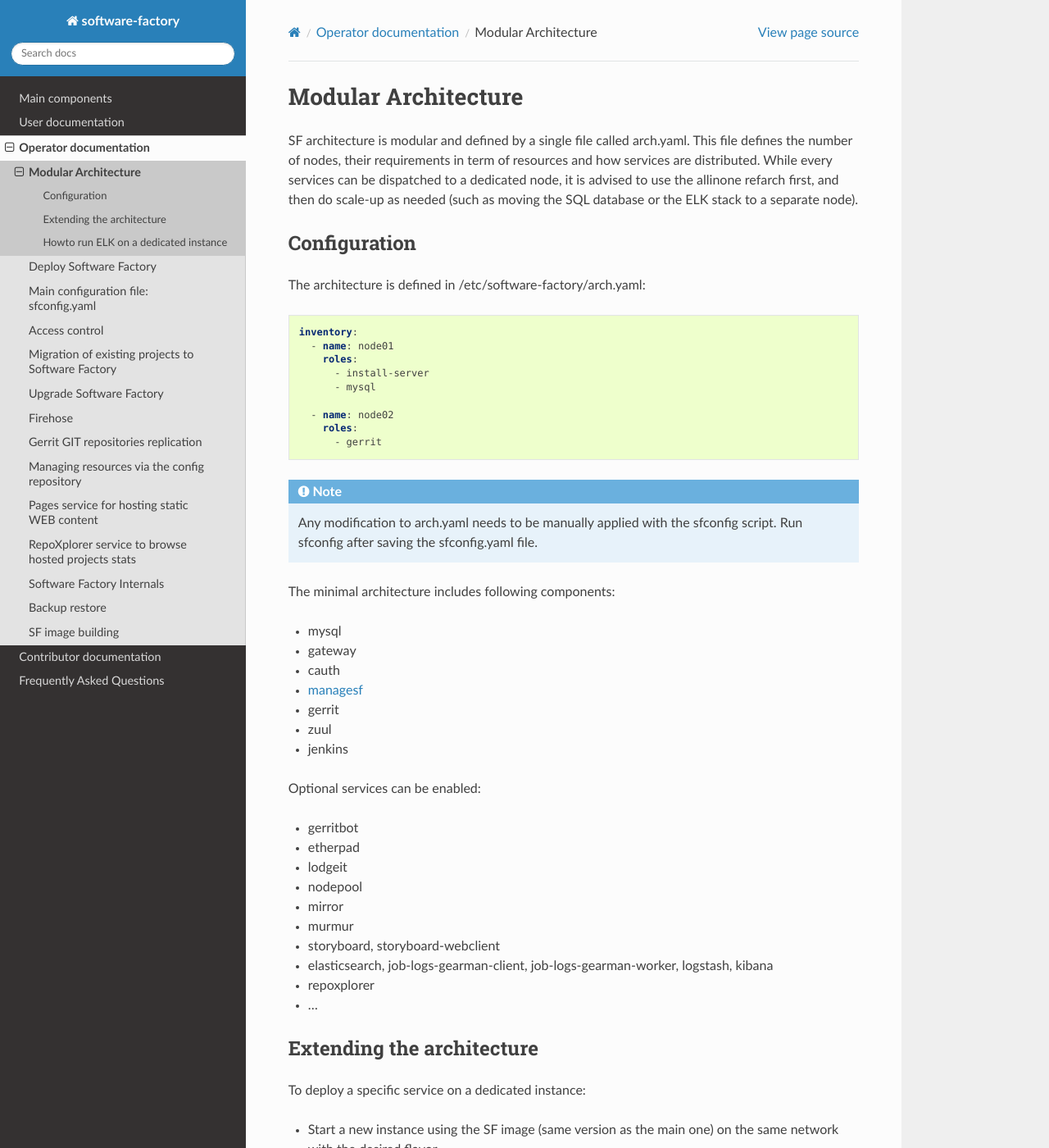
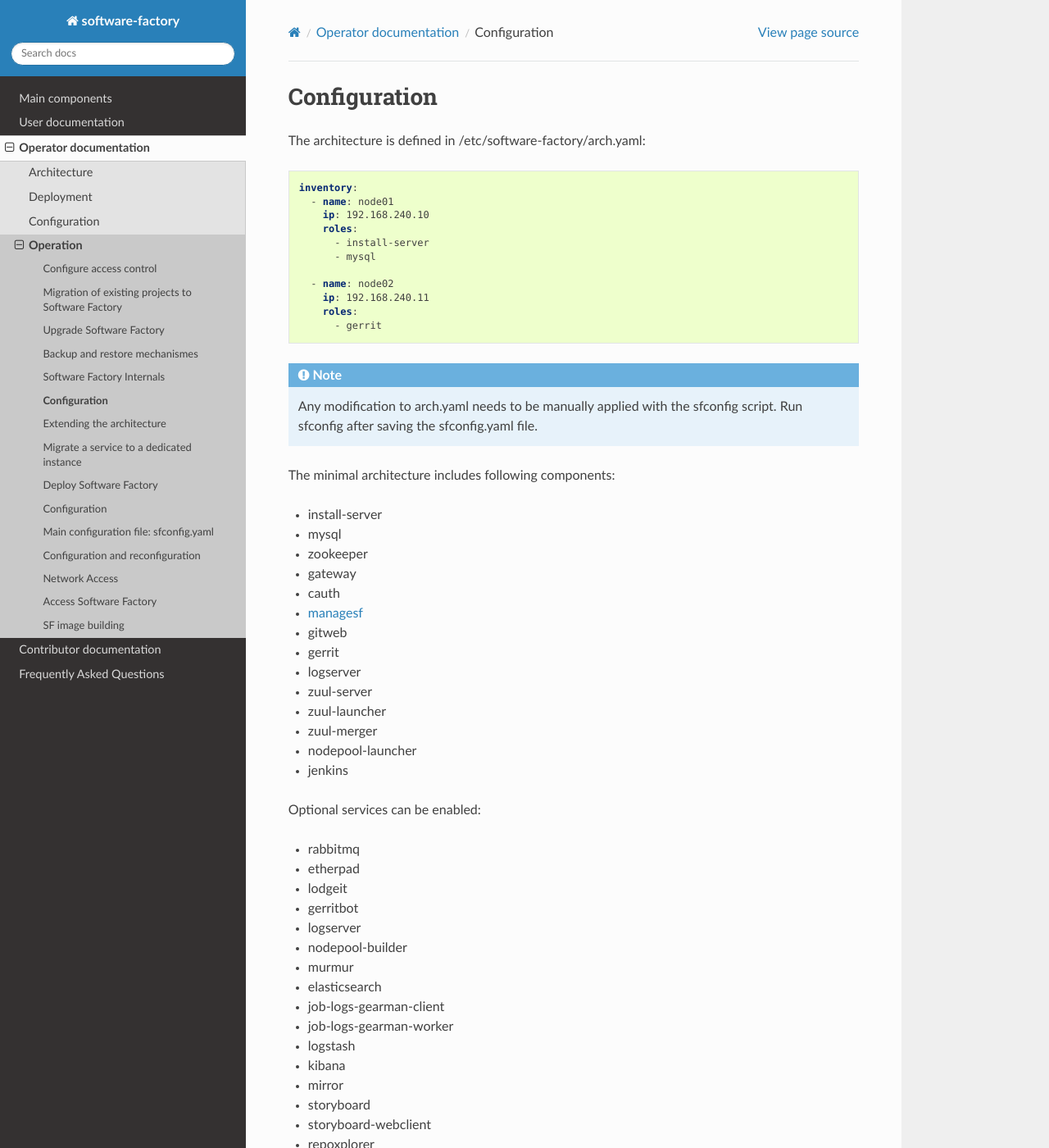
Before and after one commit to softwarefactory-project/sf-docs, a Sphinx documentation site: the page built from docs/operator/architecture.rst, in a window 1280 px wide and 1400 px high. Shown: the whole window at 82% size. Built offline with Sphinx 7.4.7 and the Read the Docs theme 2.0.0, drawn with Linux system fonts in a browser that asks for light colours; some of the changed text lies outside the part shown.

Commit message:
refactore operator documentation
* remove the 'root password' section, we don't set a blank password for
  root on sf-2.6
* cleanup pages

Change-Id: Ie0248b375a4145b0ba93c63e19c2b51a2844bba6

```diff
--- a/docs/operator/arch.rst
+++ b/docs/operator/architecture.rst
@@ -1,15 +1,4 @@
-.. _sf-arch:
-
-Modular Architecture
-====================
-
-SF architecture is modular and defined by a single file called arch.yaml. This
-file defines the number of nodes, their requirements in term of resources and
-how services are distributed. While every services can be dispatched to a
-dedicated node, it is advised to use the allinone refarch first, and then do
-scale-up as needed (such as moving the SQL database or the ELK stack to
-a separate node).
-
+.. _architecture_config_file:
 
 Configuration
 -------------
@@ -20,11 +9,13 @@
 
   inventory:
     - name: node01
+      ip: 192.168.240.10
       roles:
         - install-server
         - mysql
 
     - name: node02
+      ip: 192.168.240.11
       roles:
         - gerrit
 
@@ -40,28 +31,48 @@
 ..      create one page per component if needed
 ..      explain how to use and deploy each component
 
+
+* install-server
 * mysql
+* zookeeper
 * gateway
 * cauth
 * `managesf </docs/managesf/>`_
+* gitweb
 * gerrit
-* zuul
+* logserver
+* zuul-server
+* zuul-launcher
+* zuul-merger
+* nodepool-launcher
 * jenkins
 
 Optional services can be enabled:
 
-* gerritbot
+
+* rabbitmq
 * etherpad
 * lodgeit
-* nodepool
+* gerritbot
+* logserver
+* nodepool-builder
+* murmur
+* elasticsearch
+* job-logs-gearman-client
+* job-logs-gearman-worker
+* logstash
+* kibana
 * mirror
-* murmur
-* storyboard, storyboard-webclient
-* elasticsearch, job-logs-gearman-client, job-logs-gearman-worker, logstash, kibana
+* storyboard
+* storyboard-webclient
 * repoxplorer
-* ...
+* firehose
+* pages
+* hydrant
+* influxdb
+* grafana
 
-
+.. _architecture_extending:
 
 Extending the architecture
 --------------------------
@@ -77,11 +88,14 @@
 * Add desired services in the roles list (e.g., elasticsearch), and
 * Run sfconfig to reconfigure the deployment.
 
-See config/refarch directory for example architectures.
+See sf-config/refarch
+(https://softwarefactory-project.io/r/software-factory/sf-config) directory for
+example architectures.
 
+.. _architecture_migrate_service:
 
-Howto run ELK on a dedicated instance
--------------------------------------
+Migrate a service to a dedicated instance
+-----------------------------------------
 
 This procedure demonstrates how to run the log indexation services (ELK stack) on a dedicated instance:
 
--- a/docs/operator/firehose_operator.rst
+++ b/docs/operator/firehose_operator.rst
@@ -1,5 +1,5 @@
-Firehose
---------
+Embedded MQTT broker
+--------------------
 
 Firehose is an embedded MQTT broker that concentrates events from services
 that are run within your Software Factory deployment.
```
Also changed, not shown: other parts of docs/operator/architecture.rst (+1 -1 lines), docs/operator/configure.rst (added, +86 -0 lines), docs/operator/deployment.rst (renamed from docs/operator/deploy.rst, +28 -107 lines), docs/operator/fqdn.rst (+3 -29 lines), docs/operator/operator.rst (+57 -10 lines), docs/operator/sfconfig.rst (deleted, +0 -27 lines), docs/operator/ssl.rst (added, +37 -0 lines).
